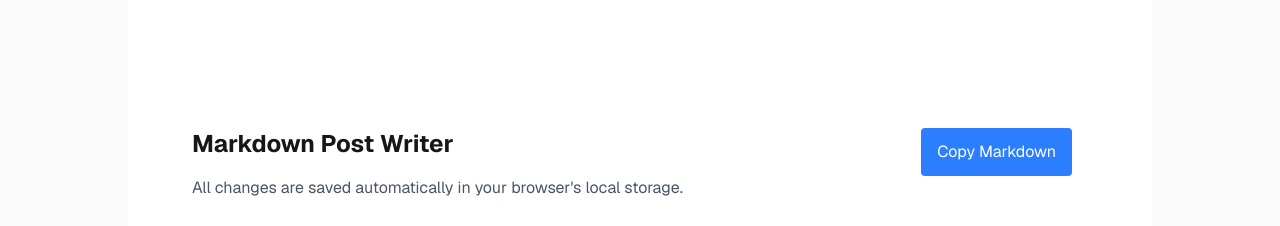
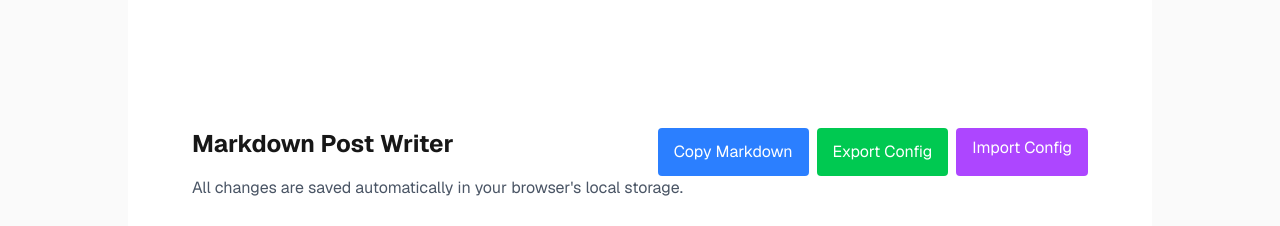
Before and after one commit to danielh-official/markdown-post-writer, a Next.js app: page / in a window 1280 px wide. Shown: the top 226 px of the page. Built offline with nearby package versions, Linux system fonts and the light colour scheme.

Commit message:
Add YAML configuration export and import functionality
Co-authored-by: danielh-official <49914607+danielh-official@users.noreply.github.com>

```diff
--- a/app/components/markdown-post-writer.tsx
+++ b/app/components/markdown-post-writer.tsx
@@ -20,7 +20,8 @@ import {
   useSortable,
   verticalListSortingStrategy,
 } from '@dnd-kit/sortable';
-import { add, CSS } from '@dnd-kit/utilities';
+import { CSS } from '@dnd-kit/utilities';
+import yaml from 'js-yaml';
 
 interface YamlField {
   id: number;
@@ -89,6 +90,65 @@ export default function MarkdownPostWriter() {
     ]);
   }
 
+  function exportConfiguration() {
+    const config = {
+      yamlFields: yamlFields.map((field) => ({
+        label: field.label,
+        type: field.type,
+        value: field.value,
+        order: field.order,
+      })),
+    };
+    const yamlContent = yaml.dump(config);
+    const blob = new Blob([yamlContent], { type: 'text/yaml' });
+    const url = URL.createObjectURL(blob);
+    const a = document.createElement('a');
+    a.href = url;
+    a.download = 'markdown-post-config.yaml';
+    document.body.appendChild(a);
+    a.click();
+    document.body.removeChild(a);
+    URL.revokeObjectURL(url);
+  }
+
+  function importConfiguration(event: React.ChangeEvent<HTMLInputElement>) {
+    const file = event.target.files?.[0];
+    if (!file) return;
+
+    const reader = new FileReader();
+    reader.onload = (e) => {
+      try {
+        const content = e.target?.result as string;
+        const config = yaml.load(content) as {
+          yamlFields: Array<{
+            label: string;
+            type: YamlField['type'];
+            value: string | number | boolean | null | string[];
+            order: number;
+          }>;
+        };
+
+        if (config && config.yamlFields && Array.isArray(config.yamlFields)) {
+          const importedFields = config.yamlFields.map((field, index) => ({
+            id: Date.now() + index,
+            label: field.label || '',
+            type: field.type || 'text',
+            value: field.value ?? null,
+            order: field.order ?? index,
+          }));
+          setYamlFields(importedFields);
+        } else {
+          alert('Invalid configuration file format');
+        }
+      } catch (error) {
+        alert('Error parsing configuration file: ' + (error as Error).message);
+      }
+    };
+    reader.readAsText(file);
+    // Reset the input so the same file can be imported again
+    event.target.value = '';
+  }
+
   // MARK: DND Kit Setup
 
   const sensors = useSensors(
@@ -150,9 +210,9 @@ export default function MarkdownPostWriter() {
           <div className="mb-4 block text-2xl font-bold dark:text-white">
             Markdown Post Writer
           </div>
-          <div className="flex">
+          <div className="flex flex-wrap gap-2">
             <button
-              className="mr-4 rounded bg-blue-500 px-4 py-2 text-white hover:bg-blue-600 cursor-pointer"
+              className="rounded bg-blue-500 px-4 py-2 text-white hover:bg-blue-600 cursor-pointer"
               onClick={() => {
                 const yamlLines = yamlFields
                   .sort((a, b) => a.order - b.order)
@@ -181,6 +241,21 @@ export default function MarkdownPostWriter() {
             >
               Copy Markdown
             </button>
+            <button
+              className="rounded bg-green-500 px-4 py-2 text-white hover:bg-green-600 cursor-pointer"
+              onClick={exportConfiguration}
+            >
+              Export Config
+            </button>
+            <label className="rounded bg-purple-500 px-4 py-2 text-white hover:bg-purple-600 cursor-pointer">
+              Import Config
+              <input
+                type="file"
+                accept=".yaml,.yml"
+                className="hidden"
+                onChange={importConfiguration}
+              />
+            </label>
           </div>
         </div>
         <div className="mb-8 text-gray-600 dark:text-gray-300">
--- a/package.json
+++ b/package.json
@@ -13,6 +13,7 @@
     "@dnd-kit/core": "^6.3.1",
     "@dnd-kit/sortable": "^10.0.0",
     "@uiw/react-md-editor": "^4.0.8",
+    "js-yaml": "^4.1.1",
     "next": "^16.0.7",
     "prettier": "^3.6.2",
     "react": "19.2.0",
@@ -20,6 +21,7 @@
   },
   "devDependencies": {
     "@tailwindcss/postcss": "^4",
+    "@types/js-yaml": "^4.0.9",
     "@types/node": "^20",
     "@types/react": "^19",
     "@types/react-dom": "^19",
```
Also changed, not shown: 2 other files (tests, documents, lock files or other folders).
